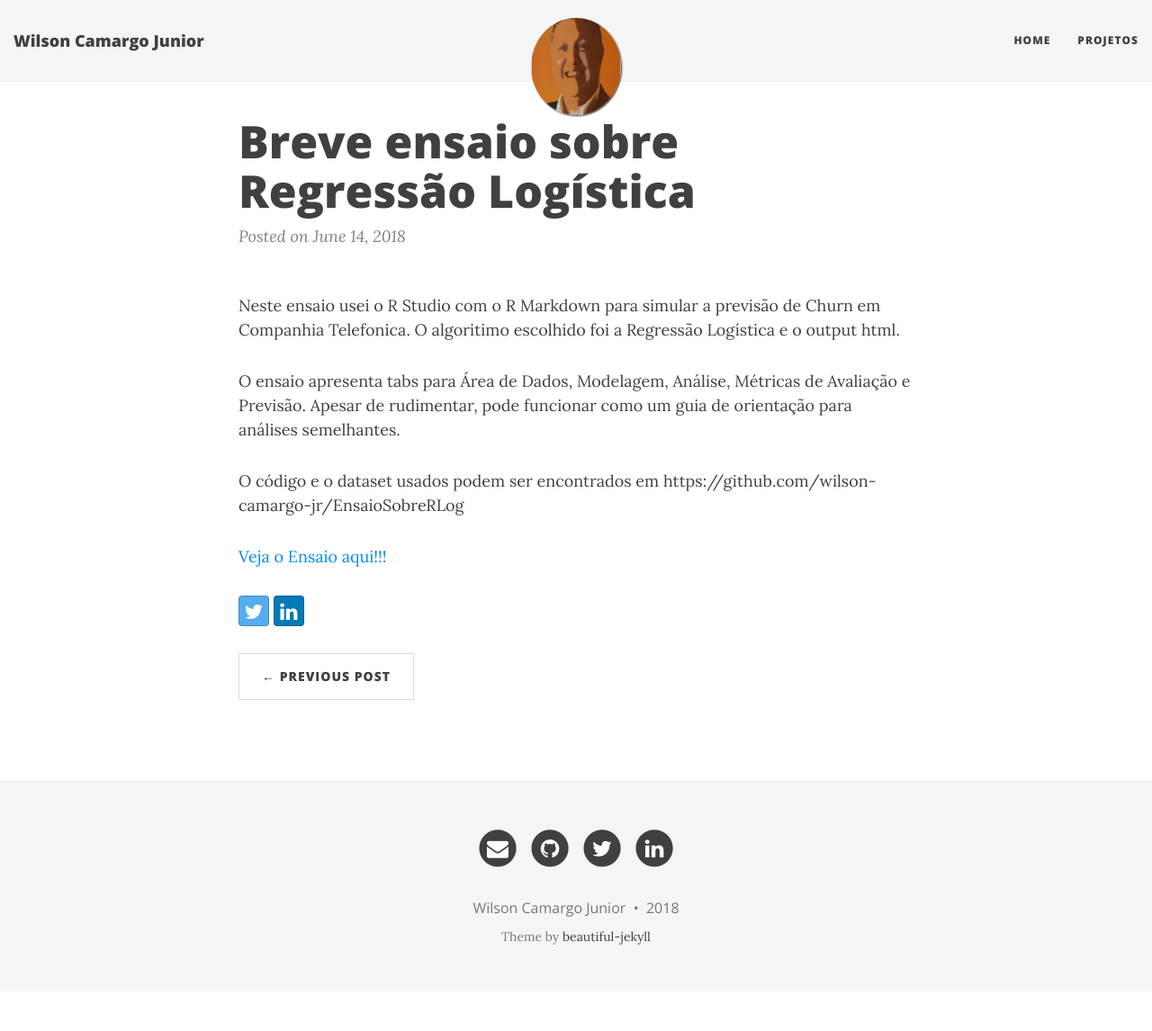
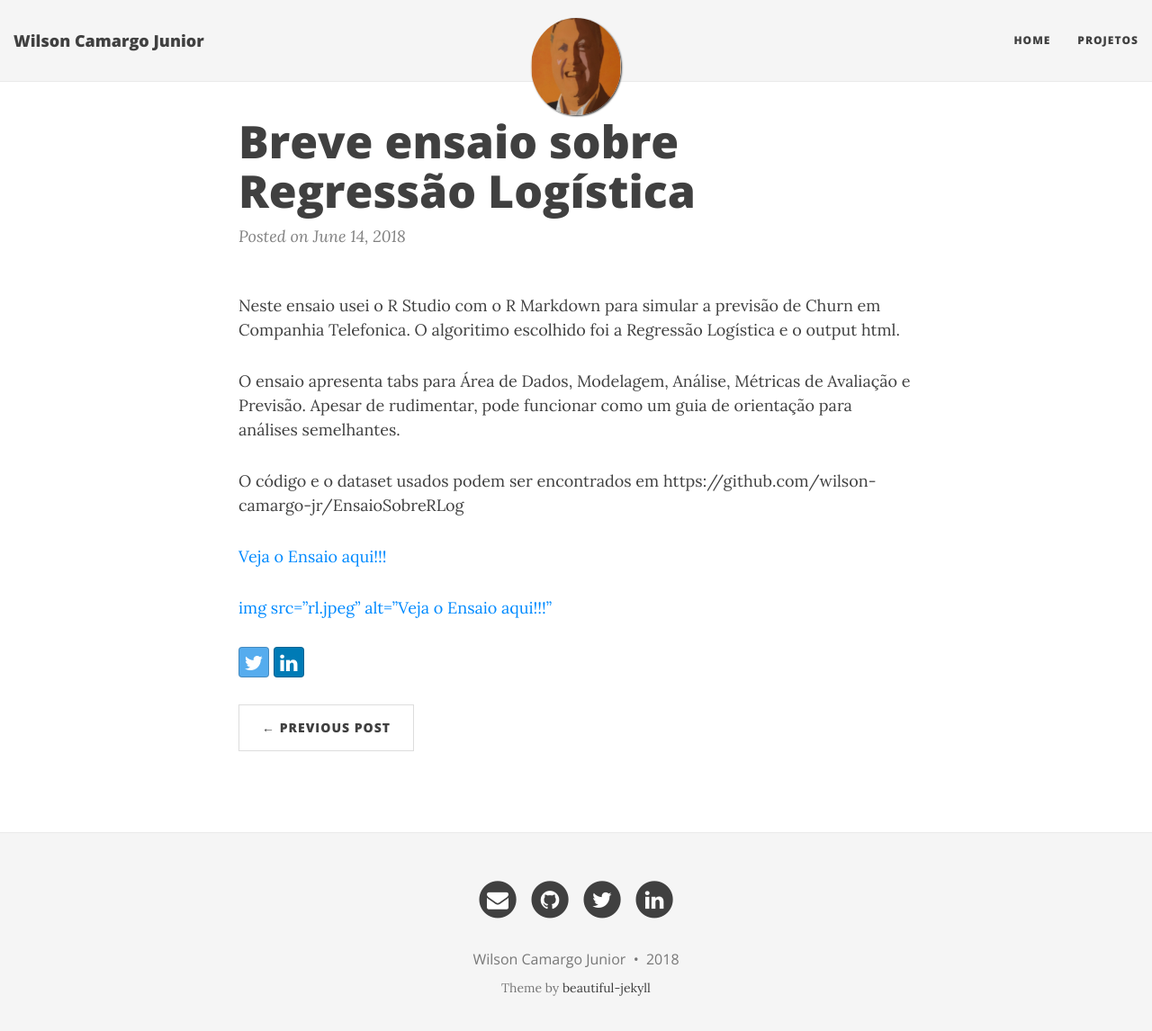
Before and after one commit to wilson-camargo-jr/teste, a Jekyll site: the page built from _posts/2018-06-14-EnsaioRLog.md, in a window 1280 px wide and 1159 px high. Shown: the top 1146 px of the window at 90% size. Built offline with Jekyll 4.4.1, drawn with Linux system fonts in a browser that asks for light colours; nearby versions of some CDN libraries.

Commit message:
Update 2018-06-14-EnsaioRLog.md

```diff
--- a/_posts/2018-06-14-EnsaioRLog.md
+++ b/_posts/2018-06-14-EnsaioRLog.md
@@ -10,3 +10,5 @@ O ensaio apresenta tabs para Área de Dados, Modelagem, Análise, Métricas de A
 O código e o dataset usados podem ser encontrados em https://github.com/wilson-camargo-jr/EnsaioSobreRLog
 
 <a href="http://htmlpreview.github.com/?https://github.com/wilson-camargo-jr/EnsaioSobreRLog/blob/master/logistic_regression.html" target="_blank">Veja o Ensaio aqui!!!</a>
+
+<a href="http://htmlpreview.github.com/?https://github.com/wilson-camargo-jr/EnsaioSobreRLog/blob/master/logistic_regression.html" target="_blank">img src="rl.jpeg" alt="Veja o Ensaio aqui!!!"</a>
```
